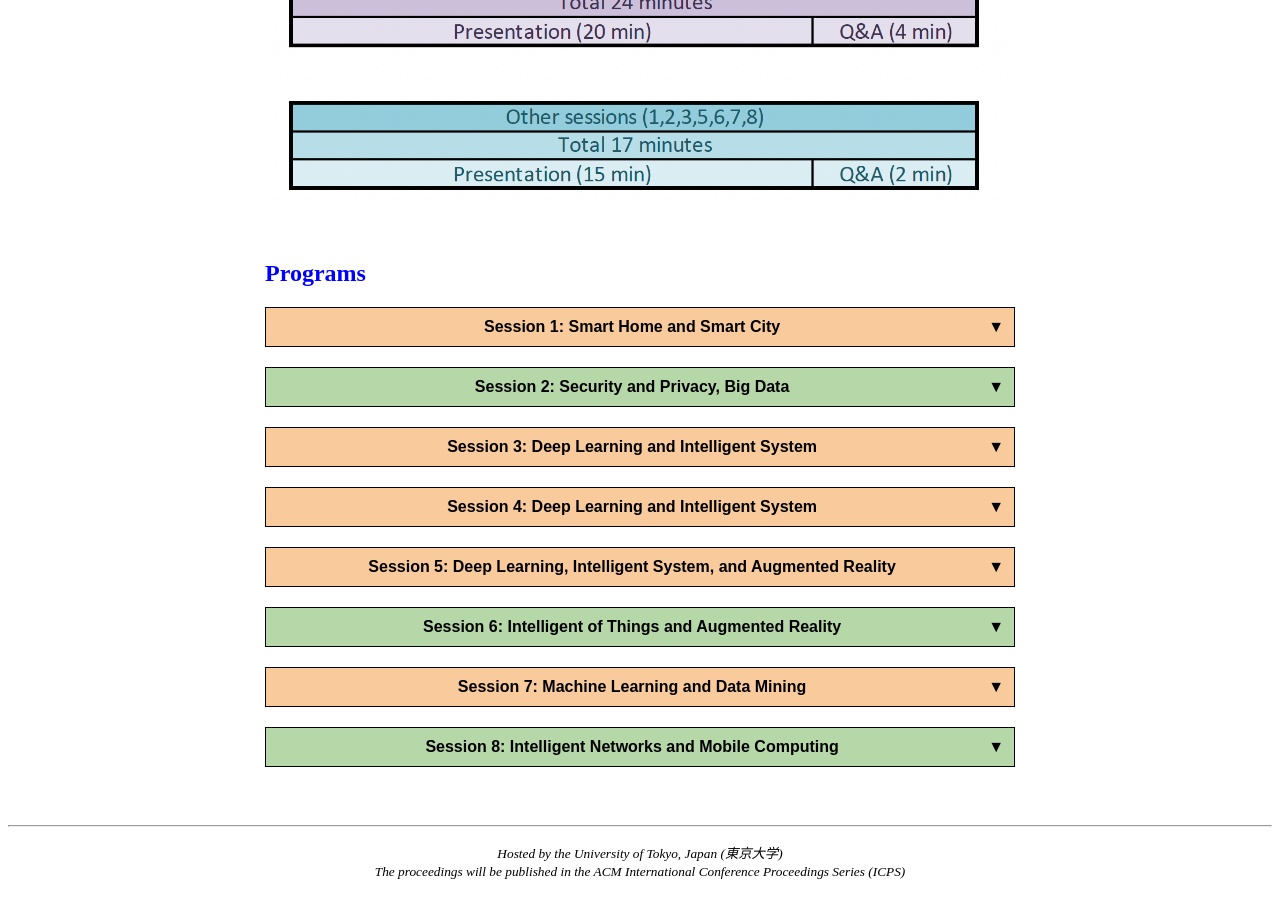
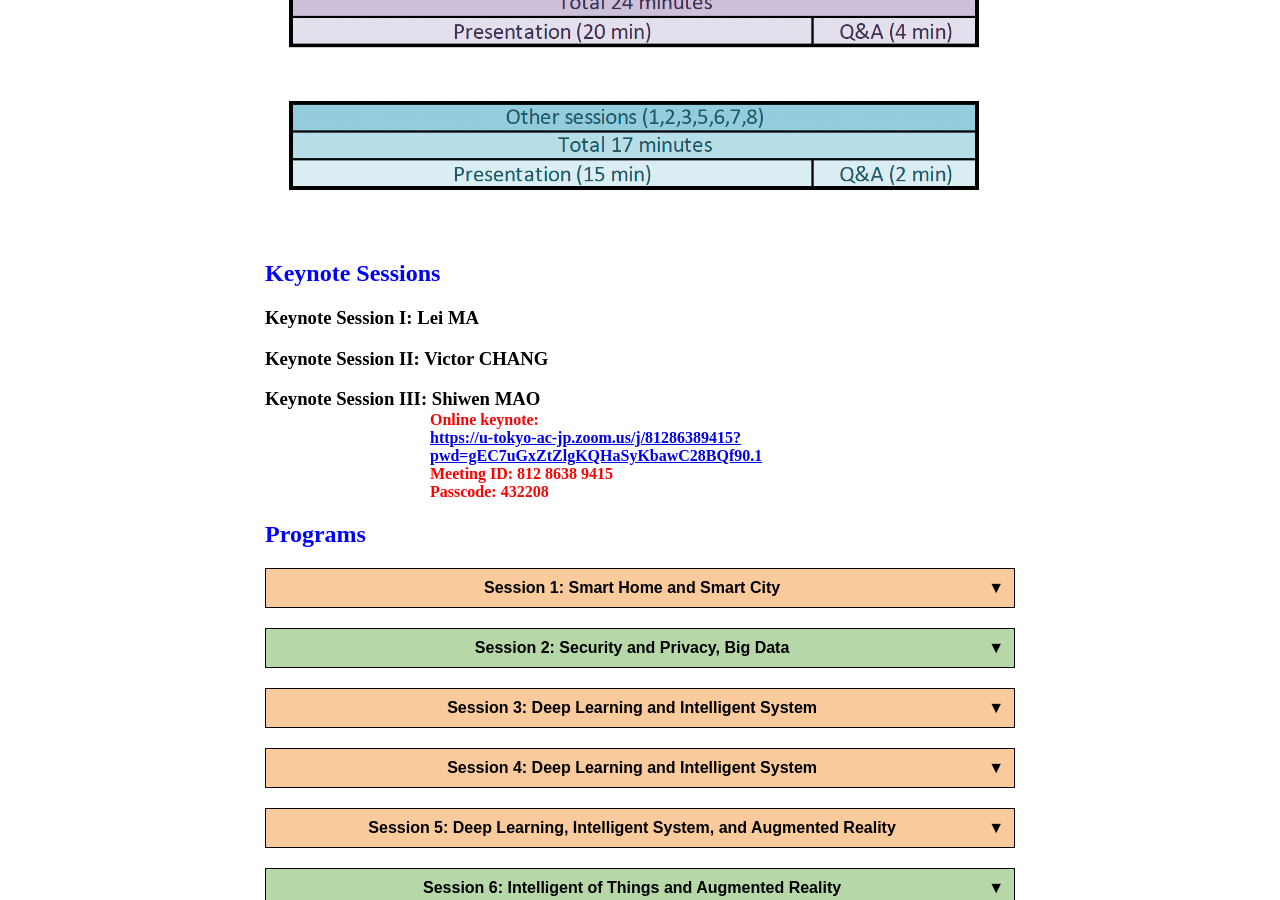
Before and after one commit to icea-conf/2024, a Jekyll site: the page built from program/index.html, in a window 1280 px wide and 900 px high, scrolled down 1693 px. Built offline with Jekyll 4.4.1, drawn with Linux system fonts in a browser that asks for light colours; some of the changed text lies outside the part shown.

Commit message:
update program

```diff
--- a/keynote/chang.htm
+++ b/keynote/chang.htm
@@ -98,5 +98,7 @@ title: ACM ICEA 2024
       protecting interconnected systems and give participants insights into how these breakthroughs
       collectively contribute to a more secure and resilient digital future.
     </div>
+    <br /><br />
+    <div><b>Time: November 28, 2024, from 11:00 - 11:50 AM (Keynote Session II)</b></div>
   </div>
 </div>
--- a/keynote/ma.htm
+++ b/keynote/ma.htm
@@ -54,5 +54,7 @@ title: ACM ICEA 2024
       this talk, I will present a high-level overview of our team's ongoing initiatives to lay the
       groundwork for Trustworthy Assurance of AI Systems and its industrial applications.
     </div>
+    <br /><br />
+    <div><b>Time: November 28, 2024, from 10:00 - 10:50 AM (Keynote Session I)</b></div>
   </div>
 </div>
--- a/program/index.html
+++ b/program/index.html
@@ -12,7 +12,7 @@ title: ACM ICEA 2024
         Please find below the interactive program, or if you prefer, a PDF version of the full
         program here:
       </p>
-      <a href="ICEA-2024-program-all_v2.1.pdf" target="_blank">Full PDF Program</a>
+      <a href="ICEA-2024-program-all_v2.2.pdf" target="_blank">Full PDF Program</a>
       <p style="text-align: justify">
         <b>Please Note:</b> The program outlined below is tentative and subject to change. Updates
         will be made as necessary, so please check back for the latest information.
@@ -123,14 +123,20 @@ title: ACM ICEA 2024
         </tr>
         <tr>
           <td class="time">10:00~10:50</td>
-          <td class="event-eneos">
+          <td
+            class="event-eneos"
+            onclick='window.open("https://icea-conf.github.io/2024/keynote/ma.htm", "_blank")'
+            style="cursor: pointer">
             <b>Keynote Speech I</b> <br />
             (ENEOS Main Hall)
           </td>
         </tr>
         <tr>
           <td class="time">11:00~11:50</td>
-          <td class="event-eneos">
+          <td
+            class="event-eneos"
+            onclick='window.open("https://icea-conf.github.io/2024/keynote/chang.htm", "_blank")'
+            style="cursor: pointer">
             <b>Keynote Speech II</b><br />
             (ENEOS Main Hall)
           </td>
@@ -174,7 +180,7 @@ title: ACM ICEA 2024
           </td>
         </tr>
         <tr>
-          <td class="time">18:30~21:00</td>
+          <td class="time">18:00~20:30</td>
           <td class="event-reception">Reception<br />(Komaba II, UTokyo)</td>
         </tr>
       </table>
@@ -190,7 +196,12 @@ title: ACM ICEA 2024
         </tr>
         <tr>
           <td class="time">10:00~10:50</td>
-          <td class="event-eneos"><b>Keynote Speech III</b><br />(ENEOS Main Hall)</td>
+          <td
+            class="event-eneos"
+            onclick='window.open("https://icea-conf.github.io/2024/keynote/Mao.htm", "_blank")'
+            style="cursor: pointer">
+            <b>Keynote Speech III</b><br />(ENEOS Main Hall)
+          </td>
         </tr>
         <tr>
           <td class="time">11:00~11:50</td>
@@ -269,6 +280,38 @@ title: ACM ICEA 2024
         src="ICEA-2024-timing.png"
         alt="ICEA 2024 session information"
         style="max-width: 100%; height: auto" />
+
+      <h2 style="color: #0000ff">Keynote Sessions</h2>
+
+      <h3
+        onclick='window.open("https://icea-conf.github.io/2024/keynote/ma.htm", "_blank")'
+        style="cursor: pointer">
+        <b>Keynote Session I: Lei MA</b>
+      </h3>
+
+      <h3
+        onclick='window.open("https://icea-conf.github.io/2024/keynote/chang.htm", "_blank")'
+        style="cursor: pointer">
+        <b>Keynote Session II: Victor CHANG</b>
+      </h3>
+
+      <h3
+        onclick='window.open("https://icea-conf.github.io/2024/keynote/Mao.htm", "_blank")'
+        style="cursor: pointer">
+        <b>Keynote Session III: Shiwen MAO</b>
+      </h3>
+      <div style="color: #f00; margin-left: 165px; margin-top: -18px">
+        <b
+          >Online keynote: <br />
+          <a
+            href="https://u-tokyo-ac-jp.zoom.us/j/81286389415?pwd=gEC7uGxZtZlgKQHaSyKbawC28BQf90.1"
+            target="_blank"
+            >https://u-tokyo-ac-jp.zoom.us/j/81286389415?pwd=gEC7uGxZtZlgKQHaSyKbawC28BQf90.1</a
+          ><br />
+          Meeting ID: 812 8638 9415 <br />
+          Passcode: 432208</b
+        >
+      </div>
 
       <h2 style="color: #0000ff">Programs</h2>
 
@@ -560,6 +603,8 @@ title: ACM ICEA 2024
               <br />
               Minoo Dolatabadi, Fardin Ayar, Ehsan Javanmardi, Manabu Tsukada, Mahdi Javanmardi
             </td>
+          </tr>
+
           <tr class="eneos-main">
             <td>C000019</td>
             <td>
```
Also changed, not shown: keynote/Mao.htm (+15 -0 lines), 2 other files. Lines whose indentation alone changed are shown as unchanged.
